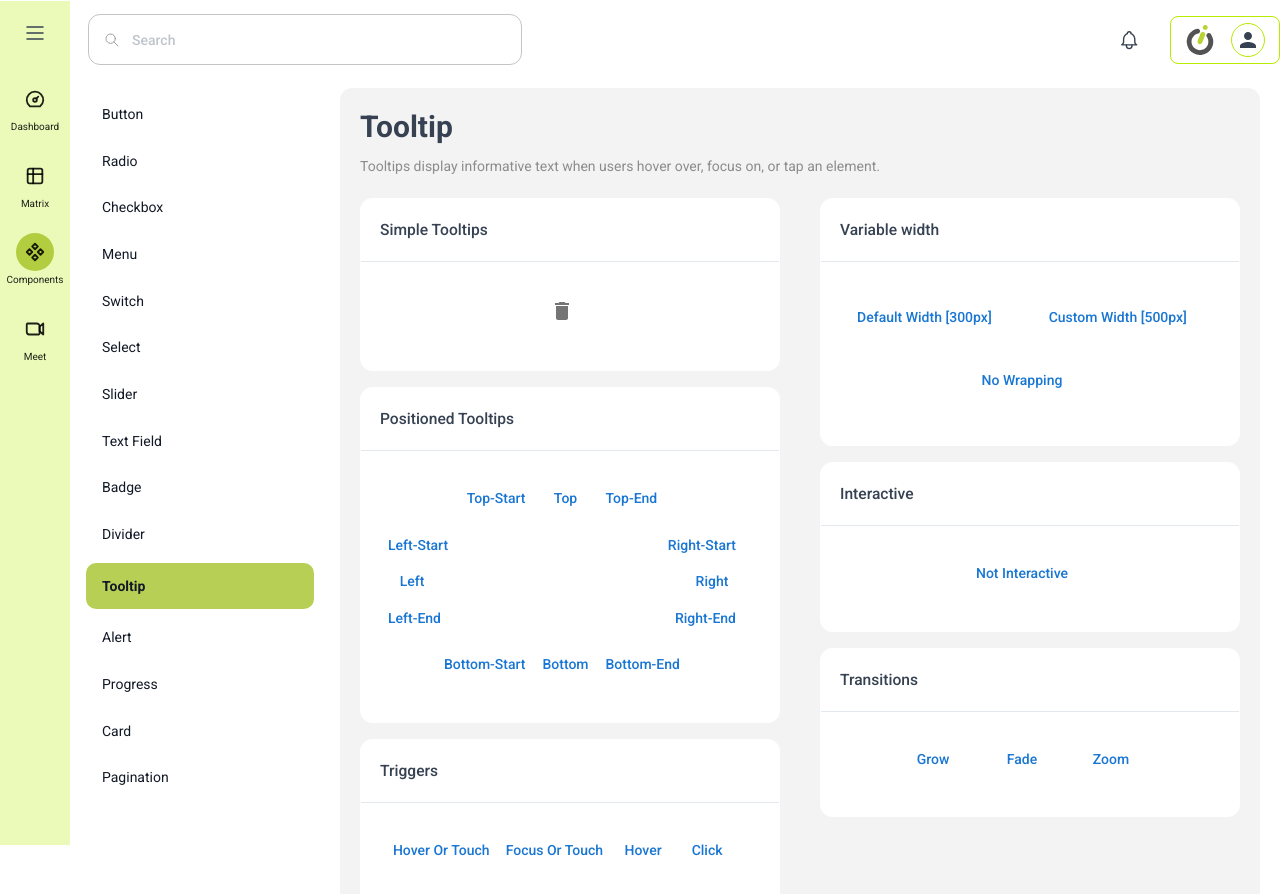
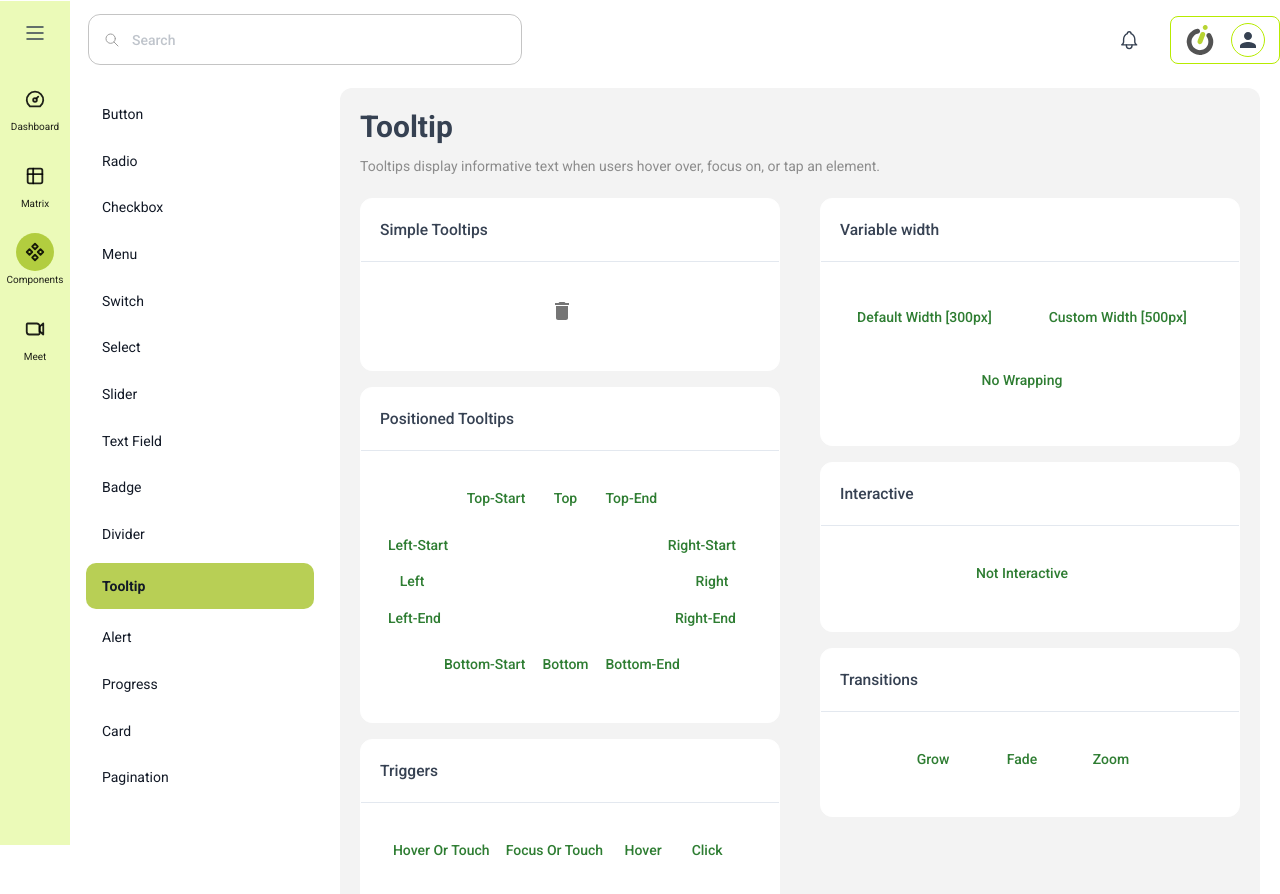
Before and after one commit to viral-edx/material-Mui, a React (Create React App) app: page /components-tooltip in a window 1280 px wide. Shown: the top 894 px of the page. Built offline with nearby package versions, Linux system fonts and the light colour scheme.

Commit message:
resolved merged conflicts

```diff
--- a/src/components/card.js
+++ b/src/components/card.js
@@ -1,3 +1,4 @@
+import React from 'react';
 import {
   Box,
   Button,
@@ -14,7 +15,6 @@ import {
   CardMedia,
   CardActionArea
 } from '@mui/material';
-import React from 'react';
 import DividerPage from 'utils/divider';
 import FavoriteIcon from '@mui/icons-material/Favorite';
 import ShareIcon from '@mui/icons-material/Share';
--- a/src/components/dividerComp.js
+++ b/src/components/dividerComp.js
@@ -27,7 +27,7 @@ const DividerPageComp = () => {
   const style = {
     width: '100%',
     maxWidth: 360,
-    bgcolor: 'background.paper'
+    bgcolor: 'rgb(243,243,244)'
   };
 
   return (
@@ -84,7 +84,7 @@ const DividerPageComp = () => {
                     sx={{
                       width: '100%',
                       maxWidth: 360,
-                      bgcolor: 'background.paper'
+                      bgcolor: 'rgb(243,243,244)'
                     }}
                   >
                     <ListItem>
@@ -132,7 +132,7 @@ const DividerPageComp = () => {
                     sx={{
                       width: '100%',
                       maxWidth: 360,
-                      bgcolor: 'background.paper'
+                      bgcolor: 'rgb(243,243,244)'
                     }}
                   >
                     <ListItem>
--- a/src/components/progress.js
+++ b/src/components/progress.js
@@ -86,7 +86,7 @@ const Progress = () => {
                 <CardContent className="demoOutput">
                   <Grid container spacing={2} className="gridCard">
                     <Box sx={{ width: '100%' }}>
-                      <LinearProgress />
+                      <LinearProgress color="success" />
                     </Box>
                   </Grid>
                 </CardContent>
@@ -104,7 +104,7 @@ const Progress = () => {
                 <CardContent className="demoOutput">
                   <Grid container spacing={2} className="gridCard">
                     <Box sx={{ width: '100%' }}>
-                      <LinearProgress variant="buffer" value={progress} valueBuffer={buffer} />
+                      <LinearProgress variant="buffer" value={progress} color="success" valueBuffer={buffer} />
                     </Box>
                   </Grid>
                 </CardContent>
--- a/src/components/tooltip.js
+++ b/src/components/tooltip.js
@@ -1,4 +1,4 @@
-import React from 'react';
+import React, { useState } from 'react';
 import {
   Typography,
   Box,
@@ -19,7 +19,7 @@ import DeleteIcon from '@mui/icons-material/Delete';
 import { styled } from '@mui/material/styles';
 
 const TooltipPage = () => {
-  const [open, setOpen] = React.useState(false);
+  const [open, setOpen] = useState(false);
 
   const handleTooltipClose = () => {
     setOpen(false);
@@ -88,44 +88,44 @@ const TooltipPage = () => {
                 <Grid container spacing={2} className="gridCard">
                   <Grid container justifyContent="center">
                     <Grid item>
-                      <Tooltip title="Add" placement="top-start">
+                      <Tooltip title="Add" placement="top-start" color="success">
                         <Button>top-start</Button>
                       </Tooltip>
-                      <Tooltip title="Add" placement="top">
+                      <Tooltip title="Add" placement="top" color="success">
                         <Button>top</Button>
                       </Tooltip>
-                      <Tooltip title="Add" placement="top-end">
+                      <Tooltip title="Add" placement="top-end" color="success">
                         <Button>top-end</Button>
                       </Tooltip>
                     </Grid>
                   </Grid>
                   <Grid container justifyContent="center">
                     <Grid item xs={6}>
-                      <Tooltip title="Add" placement="left-start">
+                      <Tooltip title="Add" placement="left-start" color="success">
                         <Button>left-start</Button>
                       </Tooltip>
                       <br />
-                      <Tooltip title="Add" placement="left">
+                      <Tooltip title="Add" placement="left" color="success">
                         <Button>left</Button>
                       </Tooltip>
                       <br />
-                      <Tooltip title="Add" placement="left-end">
+                      <Tooltip title="Add" placement="left-end" color="success">
                         <Button>left-end</Button>
                       </Tooltip>
                     </Grid>
                     <Grid item container xs={6} alignItems="flex-end" direction="column">
                       <Grid item>
-                        <Tooltip title="Add" placement="right-start">
+                        <Tooltip title="Add" placement="right-start" color="success">
                           <Button>right-start</Button>
                         </Tooltip>
                       </Grid>
                       <Grid item>
-                        <Tooltip title="Add" placement="right">
+                        <Tooltip title="Add" placement="right" color="success">
                           <Button>right</Button>
                         </Tooltip>
                       </Grid>
                       <Grid item>
-                        <Tooltip title="Add" placement="right-end">
+                        <Tooltip title="Add" placement="right-end" color="success">
                           <Button>right-end</Button>
                         </Tooltip>
                       </Grid>
@@ -133,13 +133,13 @@ const TooltipPage = () => {
                   </Grid>
                   <Grid container justifyContent="center">
                     <Grid item>
-                      <Tooltip title="Add" placement="bottom-start">
+                      <Tooltip title="Add" placement="bottom-start" color="success">
                         <Button>bottom-start</Button>
                       </Tooltip>
-                      <Tooltip title="Add" placement="bottom">
+                      <Tooltip title="Add" placement="bottom" color="success">
                         <Button>bottom</Button>
                       </Tooltip>
-                      <Tooltip title="Add" placement="bottom-end">
+                      <Tooltip title="Add" placement="bottom-end" color="success">
                         <Button>bottom-end</Button>
                       </Tooltip>
                     </Grid>
@@ -158,17 +158,17 @@ const TooltipPage = () => {
                 <Grid container spacing={2} className="gridCard">
                   <Grid container justifyContent="center">
                     <Grid item>
-                      <Tooltip disableFocusListener title="Add">
+                      <Tooltip disableFocusListener title="Add" color="success">
                         <Button>Hover or touch</Button>
                       </Tooltip>
                     </Grid>
                     <Grid item>
-                      <Tooltip disableHoverListener title="Add">
+                      <Tooltip disableHoverListener title="Add" color="success">
                         <Button>Focus or touch</Button>
                       </Tooltip>
                     </Grid>
                     <Grid item>
-                      <Tooltip disableFocusListener disableTouchListener title="Add">
+                      <Tooltip disableFocusListener disableTouchListener title="Add" color="success">
                         <Button>Hover</Button>
                       </Tooltip>
                     </Grid>
@@ -185,6 +185,7 @@ const TooltipPage = () => {
                             disableHoverListener
                             disableTouchListener
                             title="Add"
+                            color="success"
                           >
                             <Button onClick={handleTooltipOpen}>Click</Button>
                           </Tooltip>
@@ -207,13 +208,13 @@ const TooltipPage = () => {
               <DividerPage />
               <CardContent className="demoOutput">
                 <Grid container spacing={2} className="gridCard">
-                  <Tooltip title={longText}>
+                  <Tooltip title={longText} color="success">
                     <Button sx={{ m: 1 }}>Default Width [300px]</Button>
                   </Tooltip>
-                  <CustomWidthTooltip title={longText}>
+                  <CustomWidthTooltip title={longText} color="success">
                     <Button sx={{ m: 1 }}>Custom Width [500px]</Button>
                   </CustomWidthTooltip>
-                  <NoMaxWidthTooltip title={longText}>
+                  <NoMaxWidthTooltip title={longText} color="success">
                     <Button sx={{ m: 1 }}>No wrapping</Button>
                   </NoMaxWidthTooltip>
                 </Grid>
@@ -228,7 +229,7 @@ const TooltipPage = () => {
               <DividerPage />
               <CardContent className="demoOutput">
                 <Grid container spacing={2} className="gridCard">
-                  <Tooltip title="Add" disableInteractive>
+                  <Tooltip title="Add" disableInteractive color="success">
                     <Button>Not interactive</Button>
                   </Tooltip>
                 </Grid>
@@ -243,13 +244,13 @@ const TooltipPage = () => {
               <DividerPage />
               <CardContent className="demoOutput">
                 <Grid container spacing={2} className="gridCard">
-                  <Tooltip title="Add">
+                  <Tooltip title="Add" color="success">
                     <Button>Grow</Button>
                   </Tooltip>
-                  <Tooltip TransitionComponent={Fade} TransitionProps={{ timeout: 600 }} title="Add">
+                  <Tooltip TransitionComponent={Fade} color="success" TransitionProps={{ timeout: 600 }} title="Add">
                     <Button>Fade</Button>
                   </Tooltip>
-                  <Tooltip TransitionComponent={Zoom} title="Add">
+                  <Tooltip TransitionComponent={Zoom} color="success" title="Add">
                     <Button>Zoom</Button>
                   </Tooltip>
                 </Grid>
```
Also changed, not shown: src/components/badge.js (+17 -44 lines), src/components/pagination.js (+5 -3 lines), src/components/slider.js (+35 -14 lines), src/views/dashboard/Default/index.js (+2 -38 lines).
